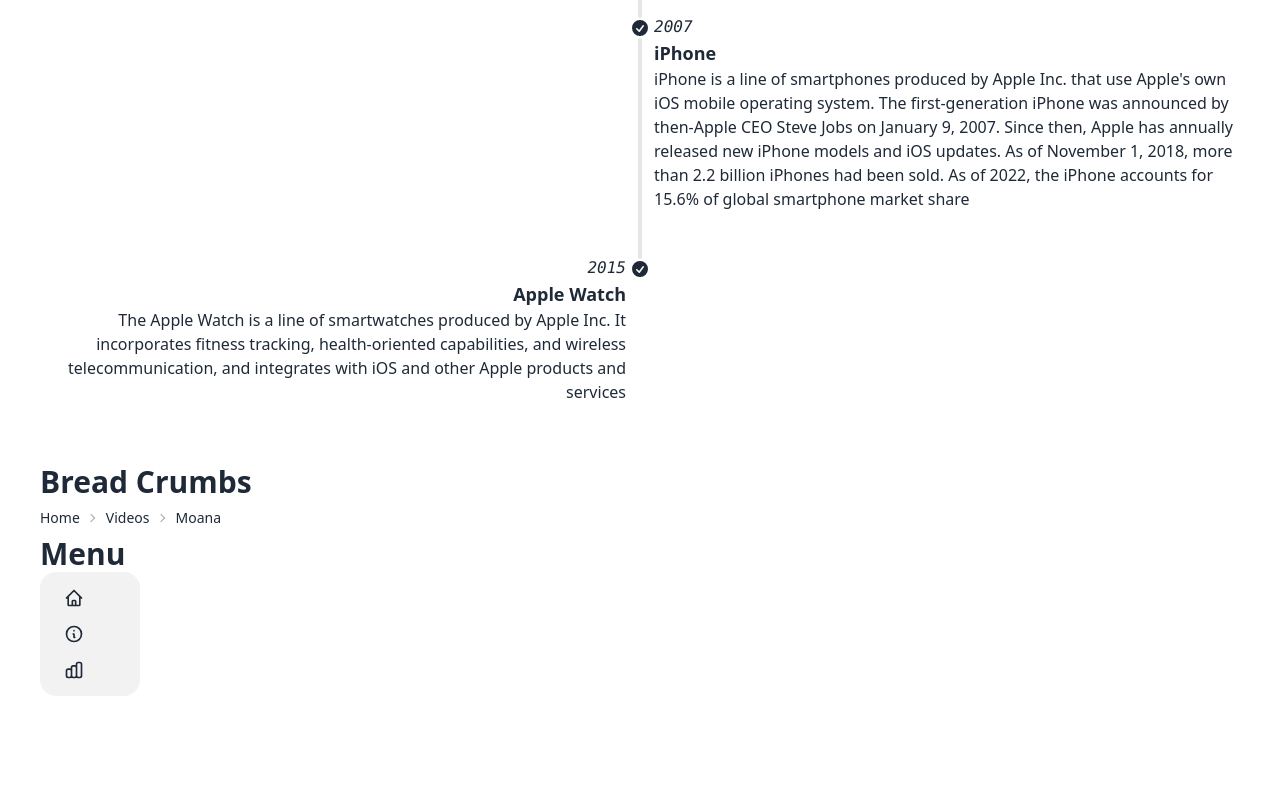
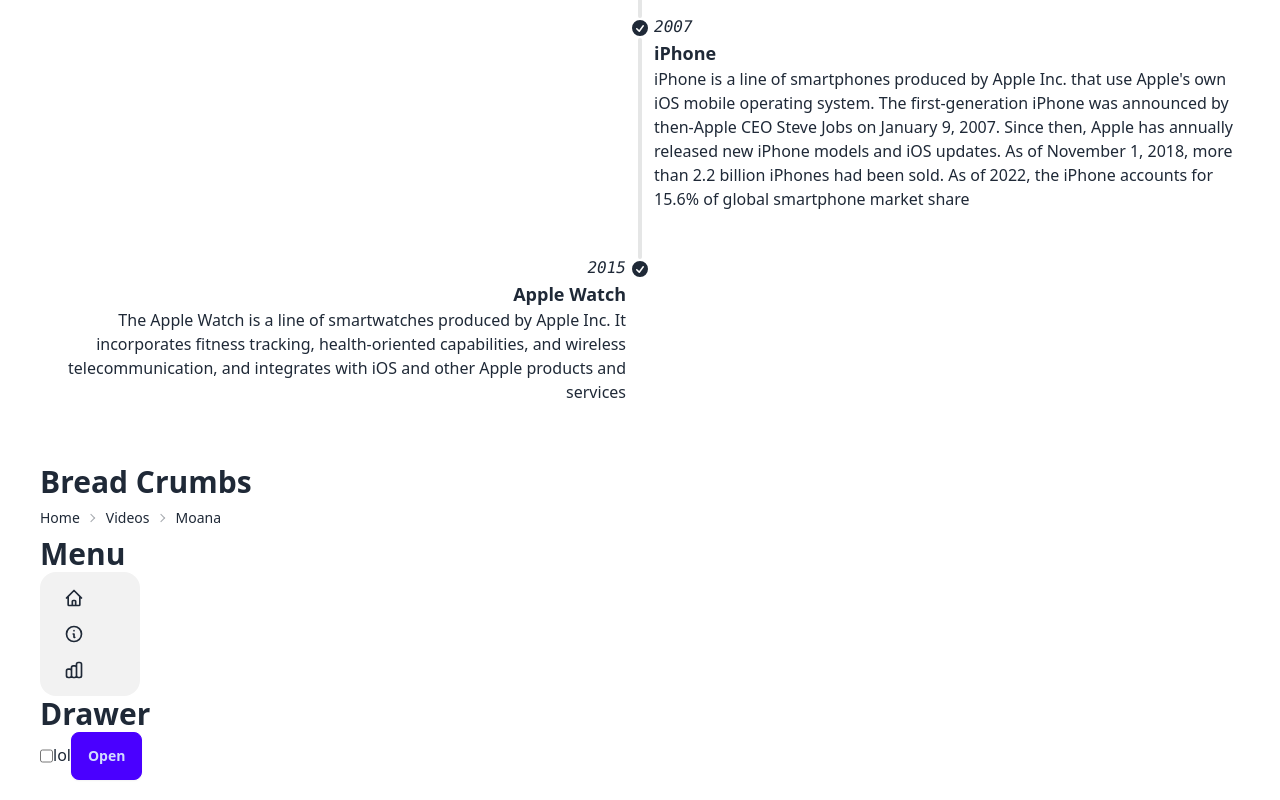
Before and after one commit to Okeke-Divine/daisyui-components, a Next.js app: page / in a window 1280 px wide. Shown: the part 6470-7270 px from the top of the page. Before the commit the page ends 7186 px from the top, so only its background shows below. Built offline with nearby package versions, Linux system fonts and the light colour scheme.

Commit message:
added the drawer component

```diff
--- /dev/null
+++ b/app/(components)/Drawer.jsx
@@ -0,0 +1,26 @@
+import React from "react";
+
+const Drawer = () => {
+  return (
+    <>
+      <div>
+        <h1>Drawer</h1>
+        <div>
+            <div className="drawer">
+                <input id="my-drawer" type="checkbox" className="drawer-toogle" />
+                <div className="drawer-content">
+                    lol
+                    <label htmlFor="my-drawer" className="btn btn-primary drawer-button">Open</label>
+                </div>
+                <div className="drawer-side">
+                    <li><a href="">Sidebar 1</a></li>
+                    <li><a href="">Sidebar 1</a></li>
+                </div>
+            </div>
+        </div>
+      </div>
+    </>
+  );
+};
+
+export default Drawer;
--- a/app/page.jsx
+++ b/app/page.jsx
@@ -9,6 +9,7 @@
 import Collapse from "./(components)/Collapse";
 import Countdown from "./(components)/Countdown";
 import Diff from "./(components)/Diff";
+import Drawer from "./(components)/Drawer";
 import Dropdowns from "./(components)/Dropdowns";
 import Keyboard from "./(components)/Keyboard";
 import Menu from "./(components)/Menu";
@@ -42,6 +43,7 @@
       <Timeline />
       <BreadCrumbs />
       <Menu />
+      <Drawer />
     </>
   );
 }
```
